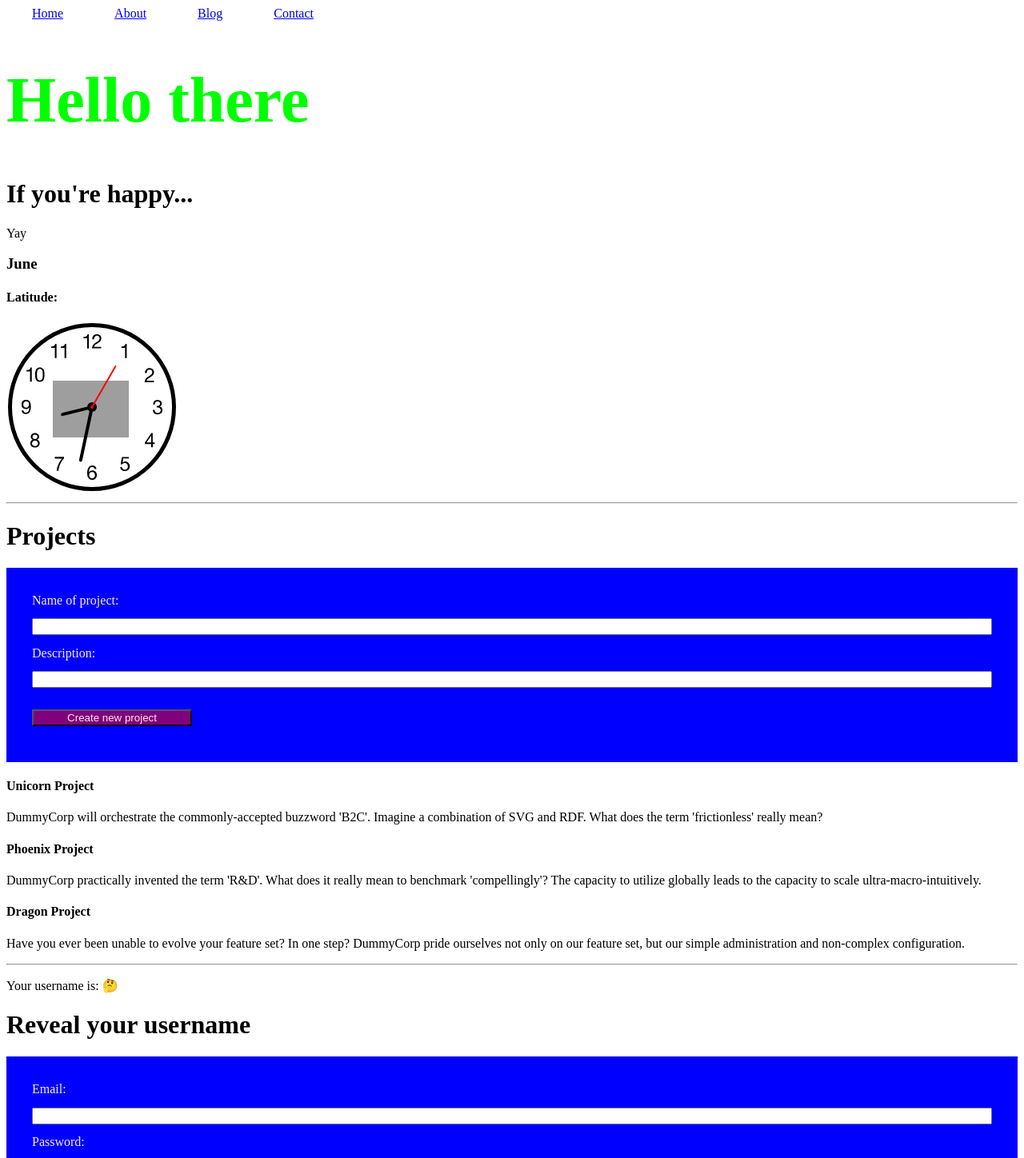
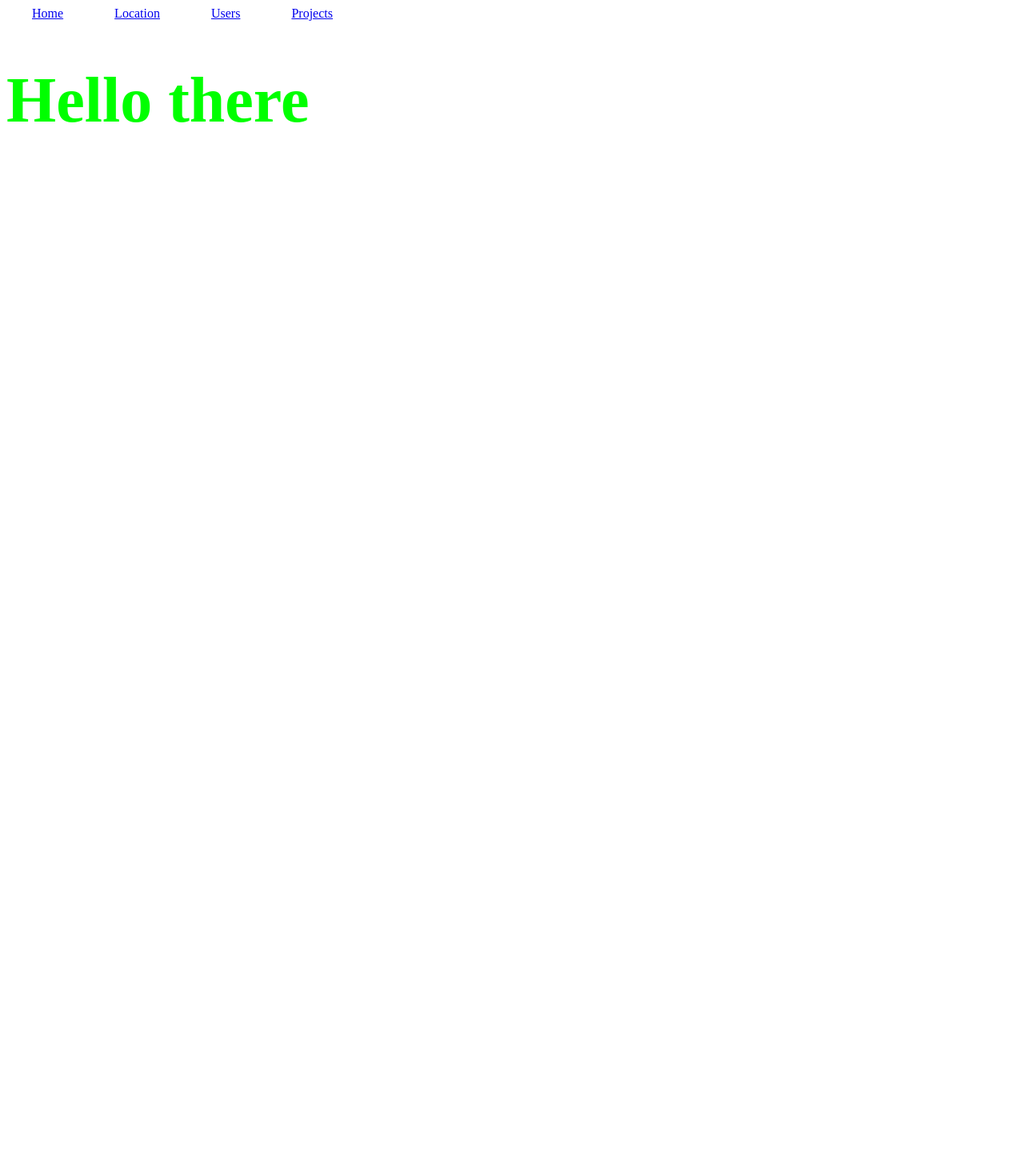
Before and after one commit to biancapower/demo-app, a React (Create React App) app: page / in a window 1280 px wide. Shown: the top 1448 px of the page at 80% size. After the commit the page ends 800 px from the top, so only its background shows below. Built offline with nearby package versions, Linux system fonts and the light colour scheme; no server answers; grey boxes are pictures that could not be loaded.

Commit message:
refactor app using react router

```diff
--- a/src/components/App.js
+++ b/src/components/App.js
@@ -1,4 +1,5 @@
 import React from 'react'
+import { Outlet } from 'react-router-dom';
 import Nav from './Nav'
 import Welcome from './Welcome'
 import Sometimes from './Sometimes';
@@ -14,17 +15,8 @@ const App = () => {
   return !loading && (
     <div>
       <Nav />
-
       <Welcome />
-      <h1>If you're happy...</h1>
-      <Sometimes happy={true} />
-
-      <LocationDashboard />
-      <hr/>
-      <Projects />
-      <hr/>
-      <UserForm />
-      <UserList text="DummyCorp will transform the aptitude of co-branded versioning to integrate. Our technology takes the best features of Flash and CSS. What does it really mean to syndicate 'magnetically'?" />
+      <Outlet />
     </div>
   );
 }
--- a/src/components/Nav.jsx
+++ b/src/components/Nav.jsx
@@ -1,13 +1,14 @@
 import React from 'react'
 import "../css/nav.css"
+import { Link } from 'react-router-dom';
 
 const Nav = () => {
   return (
     <div className='nav'>
-      <a href="/">Home</a>
-      <a href="/">About</a>
-      <a href="/">Blog</a>
-      <a href="/">Contact</a>
+      <Link to="/">Home</Link>
+      <Link to="location">Location</Link>
+      <Link to="users">Users</Link>
+      <Link to="projects">Projects</Link>
     </div>
   );
 }
--- /dev/null
+++ b/src/components/UserDashboard.jsx
@@ -0,0 +1,17 @@
+import React from 'react'
+import "../css/nav.css"
+import { Link, Outlet } from 'react-router-dom';
+import UserForm from './UserForm';
+import UserList from './UserList';
+
+const UserDashboard = () => {
+  return (
+    <div>
+      <Link to="username">What's my username?</Link> |{' '}
+      <Link to="list">List Users</Link>
+      <Outlet />
+    </div>
+  );
+}
+
+export default UserDashboard;
--- a/src/index.js
+++ b/src/index.js
@@ -1,10 +1,34 @@
 import React from 'react';
 import ReactDOM from 'react-dom/client';
+import { BrowserRouter, Routes, Route } from 'react-router-dom';
 import App from './components/App';
+import LocationDashboard from './components/LocationDashboard';
+import Projects from './components/Projects';
+import Sometimes from './components/Sometimes';
+import UserDashboard from './components/UserDashboard';
+import UserForm from './components/UserForm';
+import UserList from './components/UserList';
 
 const root = ReactDOM.createRoot(document.getElementById('root'));
 root.render(
-  <React.StrictMode>
-    <App />
-  </React.StrictMode>
+  <BrowserRouter>
+    <Routes>
+      <Route path="/" element={<App />}>
+        <Route path="location" element={<LocationDashboard />} />
+        <Route path="users" element={<UserDashboard />}>
+          <Route
+            index
+            element={
+              <main style={{ padding: '1rem' }}>
+                <p>Select an option</p>
+              </main>
+            }
+          />
+          <Route path="username" element={<UserForm />} />
+          <Route path="list" element={<UserList text="DummyCorp will transform the aptitude of co-branded versioning to integrate. Our technology takes the best features of Flash and CSS. What does it really mean to syndicate 'magnetically'?" />} />
+        </Route>
+        <Route path="projects" element={<Projects />} />
+      </Route>
+    </Routes>
+  </BrowserRouter>
 );
```
Also changed, not shown: 1 other file (tests, documents, lock files or other folders).
